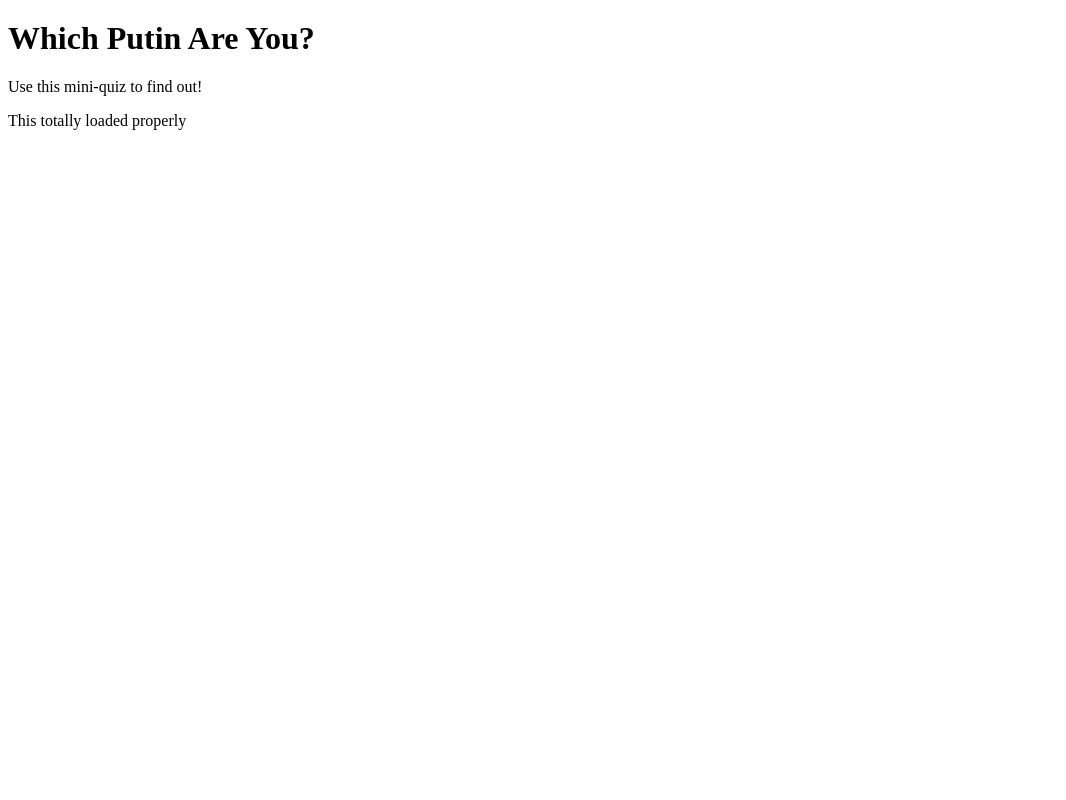
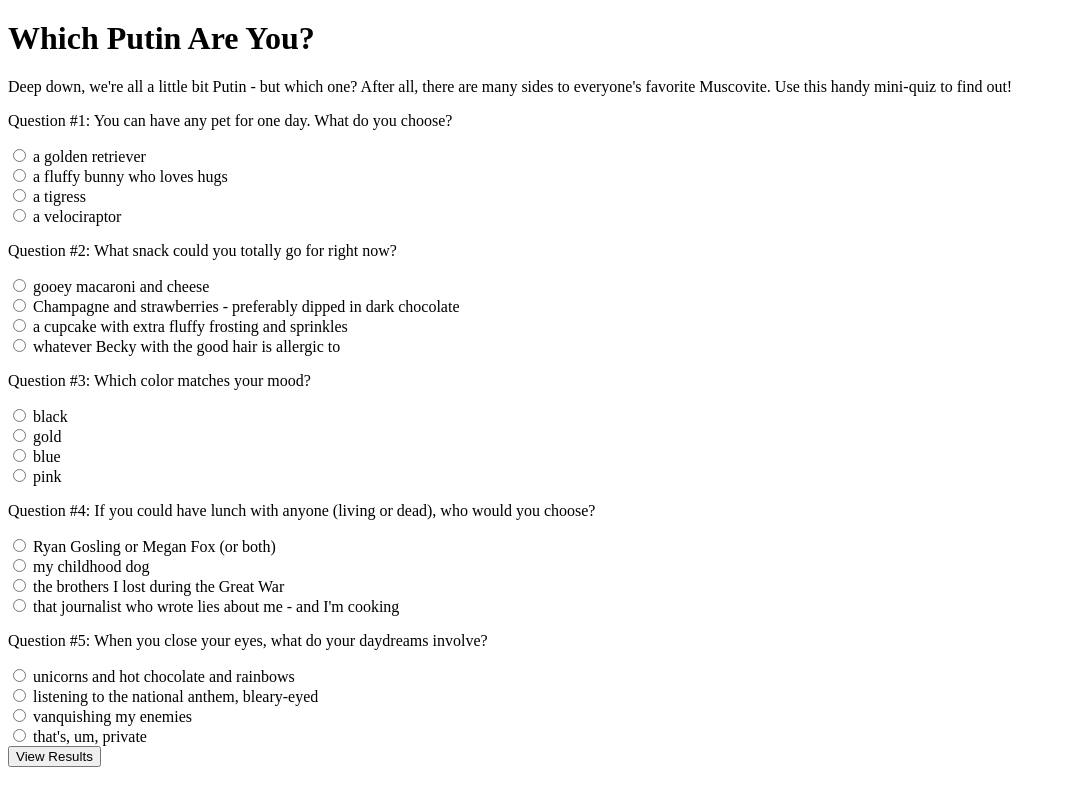
Before and after one commit to ekakerman/hrr21-mvp-mini-quiz, a website: page client/index.html in a window 1280 px wide. Shown: the whole page, without its empty margins (0-1066 px from the left). Drawn offline with Linux system fonts and the light colour scheme; no server answers.

Commit message:
added text to questions page

```diff
--- a/client/appControllers.js
+++ b/client/appControllers.js
@@ -15,9 +15,18 @@
       });
   };
 
+  $scope.answers = {
+    Q1: '',
+    Q2: '',
+    Q3: '',
+    Q4: '',
+    Q5: ''
+  };
+
+
+
   fetchQuestions();
 })
-
 
 
 
--- a/client/index.html
+++ b/client/index.html
@@ -8,10 +8,8 @@
     <script src="lib/angular-route/angular-route.js"></script>
   </head>
   <body>
-
-
     <h1>Which Putin Are You?</h1>
-    <p>Use this mini-quiz to find out!</p>
+    <p>Deep down, we're all a little bit Putin - but which one? After all, there are many sides to everyone's favorite Muscovite. Use this handy mini-quiz to find out!</p>
 
     <div ng-view></div>
 
--- a/client/partials/questions.html
+++ b/client/partials/questions.html
@@ -1,4 +1,104 @@
 <div ng-controller="questionCtrl">
-    <p> {{ data.questions }} </p>
-    <p>This totally loaded properly</p>
-</div>
+
+    <p>Question #1: You can have any pet for one day. What do you choose?</p>
+    <form name="question1">
+      <label>
+        <input type="radio" ng-model="answers.Q1" value="C">
+        a golden retriever
+      </label><br/>
+      <label>
+        <input type="radio" ng-model="answers.Q1" value="B">
+        a fluffy bunny who loves hugs
+      </label><br/>
+      <label>
+        <input type="radio" ng-model="answers.Q1" value="D">
+        a tigress
+      </label><br/>
+      <label>
+        <input type="radio" ng-model="answers.Q1" value="A">
+        a velociraptor
+      </label><br/>
+     </form>
+
+    <p>Question #2: What snack could you totally go for right now?</p>
+    <form name="question2">
+      <label>
+        <input type="radio" ng-model="answers.Q2" value="C">
+        gooey macaroni and cheese
+      </label><br/>
+      <label>
+        <input type="radio" ng-model="answers.Q2" value="D">
+        Champagne and strawberries - preferably dipped in dark chocolate
+      </label><br/>
+      <label>
+        <input type="radio" ng-model="answers.Q2" value="B">
+        a cupcake with extra fluffy frosting and sprinkles
+      </label><br/>
+      <label>
+        <input type="radio" ng-model="answers.Q2" value="A">
+        whatever Becky with the good hair is allergic to
+      </label><br/>
+    </form>
+
+    <p>Question #3: Which color matches your mood?</p>
+    <form name="question3">
+      <label>
+        <input type="radio" ng-model="answers.Q3" value="A">
+        black
+      </label><br/>
+      <label>
+        <input type="radio" ng-model="answers.Q3" value="D">
+        gold
+      </label><br/>
+      <label>
+        <input type="radio" ng-model="answers.Q3" value="C">
+        blue
+      </label><br/>
+      <label>
+        <input type="radio" ng-model="answers.Q3" value="B">
+        pink
+      </label><br/>
+    </form>
+
+    <p>Question #4: If you could have lunch with anyone (living or dead), who would you choose?</p>
+    <form name="question4">
+      <label>
+        <input type="radio" ng-model="answers.Q4" value="D">
+        Ryan Gosling or Megan Fox (or both)
+      </label><br/>
+      <label>
+        <input type="radio" ng-model="answers.Q4" value="B">
+        my childhood dog
+      </label><br/>
+      <label>
+        <input type="radio" ng-model="answers.Q4" value="C">
+        the brothers I lost during the Great War
+      </label><br/>
+      <label>
+        <input type="radio" ng-model="answers.Q4" value="A">
+        that journalist who wrote lies about me - and I'm cooking
+      </label><br/>
+    </form>
+
+    <p>Question #5: When you close your eyes, what do your daydreams involve?</p>
+    <form name="question5">
+       <label>
+        <input type="radio" ng-model="answers.Q5" value="B">
+        unicorns and hot chocolate and rainbows
+      </label><br/>
+      <label>
+        <input type="radio" ng-model="answers.Q5" value="C">
+        listening to the national anthem, bleary-eyed
+      </label><br/>
+      <label>
+        <input type="radio" ng-model="answers.Q5" value="A">
+        vanquishing my enemies
+      </label><br/>
+      <label>
+        <input type="radio" ng-model="answers.Q5" value="D">
+        that's, um, private
+      </label><br/>
+    </form>
+
+    <button>View Results</button>
+ </div>
```
